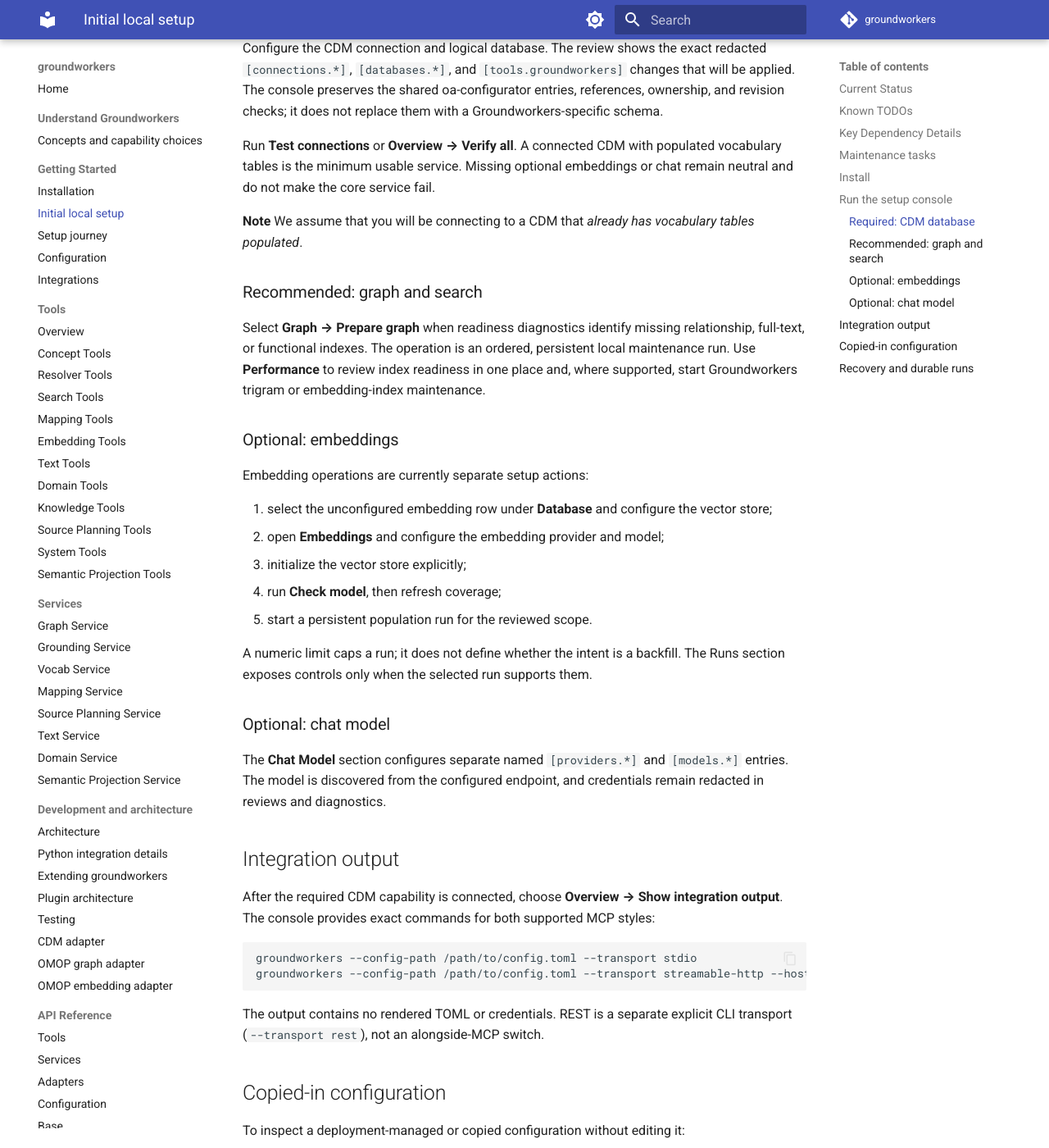
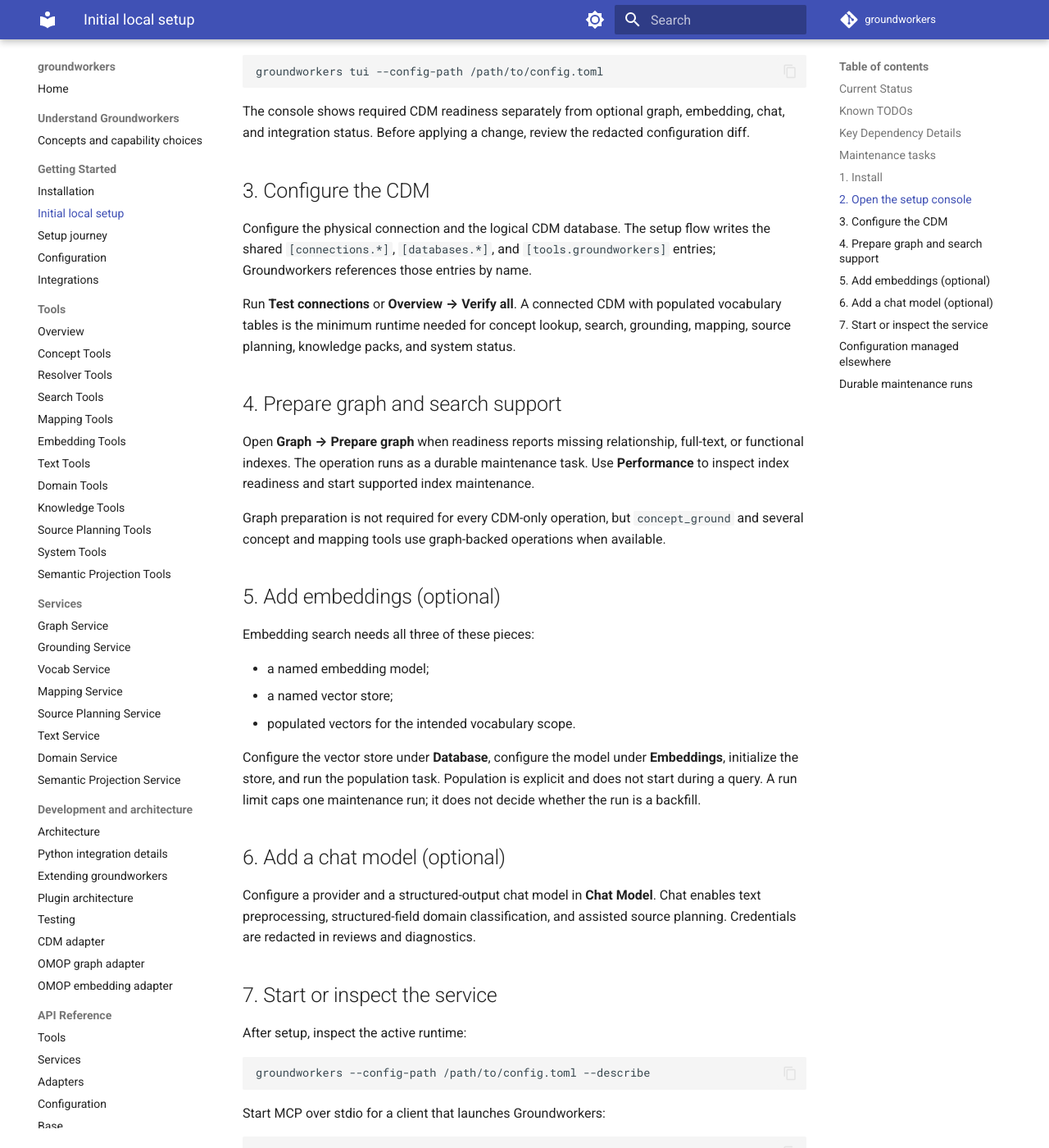
Before and after one commit to AustralianCancerDataNetwork/groundworkers, an MkDocs documentation site: the page built from docs/from-scratch.md, in a window 1280 px wide and 1400 px high, scrolled down 2158 px. Shown: the whole window at 82% size. Built offline with MkDocs 1.6.1 and Material for MkDocs 9.7.7, drawn with Linux system fonts in a browser that asks for light colours; comment, search, counter and statistics services are not loaded; some of the changed text lies outside the part shown.

Commit message:
prompt args

````diff
--- a/docs/from-scratch.md
+++ b/docs/from-scratch.md
@@ -1,6 +1,8 @@
 # Initial local setup
 
-This is the supported fresh-local setup for Groundworkers. It assumes an OMOP CDM database whose vocabulary tables are already populated. Groundworkers does not load vocabulary data or silently create embedding stores.
+This guide sets up a local Groundworkers runtime against an existing OMOP CDM database. The vocabulary tables must already be populated; Groundworkers does not load vocabulary data.
+
+The minimum useful configuration is a CDM database. Graph indexes, embeddings, and a chat model add capabilities but are independent of the core vocabulary service.
 
 ### Current Status
 
@@ -27,76 +29,106 @@
 
 Open **Runs** to follow progress, inspect a safe log tail, cancel active work, retry a safe failed step, or export commands. Postflight is shown only for plans that actually define postflight checks.
 
-## Install
+## 1. Install
 
-Install the setup console and the capabilities you intend to use:
+Install the setup console and the optional backends you plan to use:
 
 ```bash
 uv pip install "groundworkers[tui,embedding-pgvector]"
 ```
-## Run the setup console
+
+The `tui` extra is needed for the setup console. Embedding backend selection is via extras either `embedding-faiss` / `embedding-pgvector`. Use the `all_source` extra for XLSX, PDF, and DOCX source-planning inputs.
+
+## 2. Open the setup console
 
 ```bash
 groundworkers tui
 ```
 
-With no configuration, the console shows the default destination and opens CDM setup. The Overview separates required CDM readiness from optional graph, embedding, chat, and integration status.
-
-### Required: CDM database
-
-Configure the CDM connection and logical database. The review shows the exact redacted `[connections.*]`, `[databases.*]`, and `[tools.groundworkers]` changes that will be applied. The console preserves the shared oa-configurator entries, references, ownership, and revision checks; it does not replace them with a Groundworkers-specific schema.
-
-Run **Test connections** or **Overview → Verify all**. A connected CDM with populated vocabulary tables is the minimum usable service. Missing optional embeddings or chat remain neutral and do not make the core service fail.
-
-**Note** We assume that you will be connecting to a CDM that *already has vocabulary tables populated*.
-
-### Recommended: graph and search
-
-Select **Graph → Prepare graph** when readiness diagnostics identify missing relationship, full-text, or functional indexes. The operation is an ordered, persistent local maintenance run. Use **Performance** to review index readiness in one place and, where supported, start Groundworkers trigram or embedding-index maintenance.
-
-### Optional: embeddings
-
-Embedding operations are currently separate setup actions:
-
-1. select the unconfigured embedding row under **Database** and configure the vector store;
-2. open **Embeddings** and configure the embedding provider and model;
-3. initialize the vector store explicitly;
-4. run **Check model**, then refresh coverage;
-5. start a persistent population run for the reviewed scope.
-
-A numeric limit caps a run; it does not define whether the intent is a backfill. The Runs section exposes controls only when the selected run supports them.
-
-### Optional: chat model
-
-The **Chat Model** section configures separate named `[providers.*]` and `[models.*]` entries. The model is discovered from the configured endpoint, and credentials remain redacted in reviews and diagnostics.
-
-## Integration output
-
-After the required CDM capability is connected, choose **Overview → Show integration output**. The console provides exact commands for both supported MCP styles:
-
-```text
-groundworkers --config-path /path/to/config.toml --transport stdio
-groundworkers --config-path /path/to/config.toml --transport streamable-http --host 127.0.0.1 --port 8000
-```
-
-The output contains no rendered TOML or credentials. REST is a separate explicit CLI transport (`--transport rest`), not an alongside-MCP switch.
-
-## Copied-in configuration
-
-To inspect a deployment-managed or copied configuration without editing it:
-
-```bash
-groundworkers tui --config-path /path/to/config.toml --config-read-only
-```
-
-The console reports the read-only ownership and keeps mutation controls disabled. Change the authoritative source and reopen the console to verify the result.
-
-## Recovery and durable runs
-
-If the selected configuration is missing or malformed, run:
+To work with a specific file:
 
 ```bash
 groundworkers tui --config-path /path/to/config.toml
 ```
 
-Maintenance state is stored under `$GROUNDWORKERS_STATE_HOME`, then `$XDG_STATE_HOME/groundworkers`, or the platform state default. Set the first variable to a persistent container mount so graph and embedding runs survive a restart.
+The console shows required CDM readiness separately from optional graph, embedding, chat, and integration status. Before applying a change, review the redacted configuration diff.
+
+## 3. Configure the CDM
+
+Configure the physical connection and the logical CDM database. The setup flow writes the shared `[connections.*]`, `[databases.*]`, and `[tools.groundworkers]` entries; Groundworkers references those entries by name.
+
+Run **Test connections** or **Overview → Verify all**. A connected CDM with populated vocabulary tables is the minimum runtime needed for concept lookup, search, grounding, mapping, source planning, knowledge packs, and system status.
+
+## 4. Prepare graph and search support
+
+Open **Graph → Prepare graph** when readiness reports missing relationship, full-text, or functional indexes. The operation runs as a durable maintenance task. Use **Performance** to inspect index readiness and start supported index maintenance.
+
+Graph preparation is not required for every CDM-only operation, but `concept_ground` and several concept and mapping tools use graph-backed operations when available.
+
+## 5. Add embeddings (optional)
+
+Embedding search needs all three of these pieces:
+
+- a named embedding model;
+- a named vector store;
+- populated vectors for the intended vocabulary scope.
+
+Configure the vector store under **Database**, configure the model under **Embeddings**, initialize the store, and run the population task. Population is explicit and does not start during a query. A run limit caps one maintenance run; it does not decide whether the run is a backfill.
+
+## 6. Add a chat model (optional)
+
+Configure a provider and a structured-output chat model in **Chat Model**. Chat enables text preprocessing, structured-field domain classification, and assisted source planning. Credentials are redacted in reviews and diagnostics.
+
+## 7. Start or inspect the service
+
+After setup, inspect the active runtime:
+
+```bash
+groundworkers --config-path /path/to/config.toml --describe
+```
+
+Start MCP over stdio for a client that launches Groundworkers:
+
+```bash
+groundworkers --config-path /path/to/config.toml --transport stdio
+```
+
+Start a shared Streamable HTTP service:
+
+```bash
+groundworkers \
+  --config-path /path/to/config.toml \
+  --transport streamable-http \
+  --host 127.0.0.1 \
+  --port 8000
+```
+
+REST is a separate explicit transport:
+
+```bash
+groundworkers \
+  --config-path /path/to/config.toml \
+  --transport rest \
+  --host 127.0.0.1 \
+  --port 8080
+```
+
+The `--describe` output shows the exact active tools, prompts, resources, plugins, and safe configuration diagnostics. Optional surfaces are omitted when their prerequisites are unavailable.
+
+## Configuration managed elsewhere
+
+To inspect a deployment-managed or copied configuration without editing it:
+
+```bash
+groundworkers tui \
+  --config-path /path/to/config.toml \
+  --config-read-only
+```
+
+Change the authoritative configuration source, then reopen the console to verify the result.
+
+## Durable maintenance runs
+
+Graph and embedding preparation tasks appear in **Runs**. From there you can follow progress, inspect a safe log tail, cancel an active task, retry a supported failure, or export commands.
+
+Set `GROUNDWORKERS_STATE_HOME` to a persistent directory when running in a container. This keeps maintenance state across process restarts. The fallback is `$XDG_STATE_HOME/groundworkers` or the platform state directory.
````
Also changed, not shown: README.md (+36 -85 lines), docs/development/plugins.md (+18 -1 lines), docs/index.md (+18 -8 lines), 4 other files.
